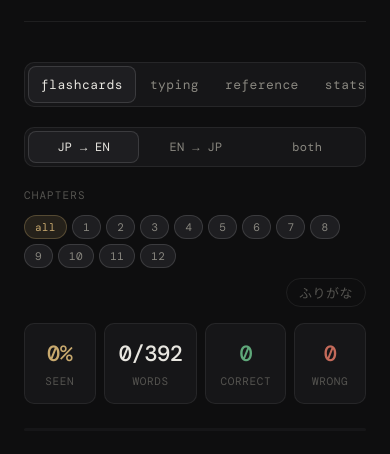
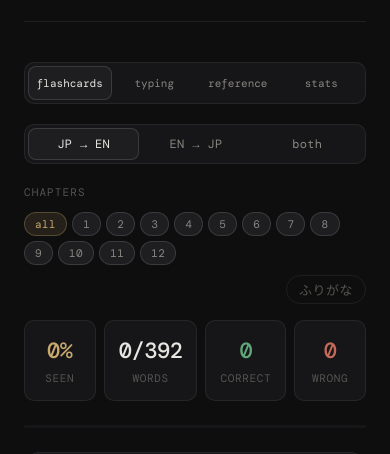
Before and after one commit to Pine47/genki-1-vocab, a plain HTML site: page index.html in a window 390 px wide. Shown: the part 75-529 px from the top of the page. Drawn offline with nearby package versions, Linux system fonts and the light colour scheme; a web font is replaced by a local one.

Commit message:
Add files via upload

```diff
--- a/index.html
+++ b/index.html
@@ -93,6 +93,10 @@
   }
   .nav-btn:hover { color: var(--text); background: var(--bg3); }
   .nav-btn.active { background: var(--bg3); color: var(--text); border: 1px solid var(--border2); }
+
+  @media (max-width: 420px) {
+    .nav-btn { font-size: 11px; padding: 9px 4px; letter-spacing: 0; }
+  }
 
   /* Chapter selector */
   .chapter-row {
```
